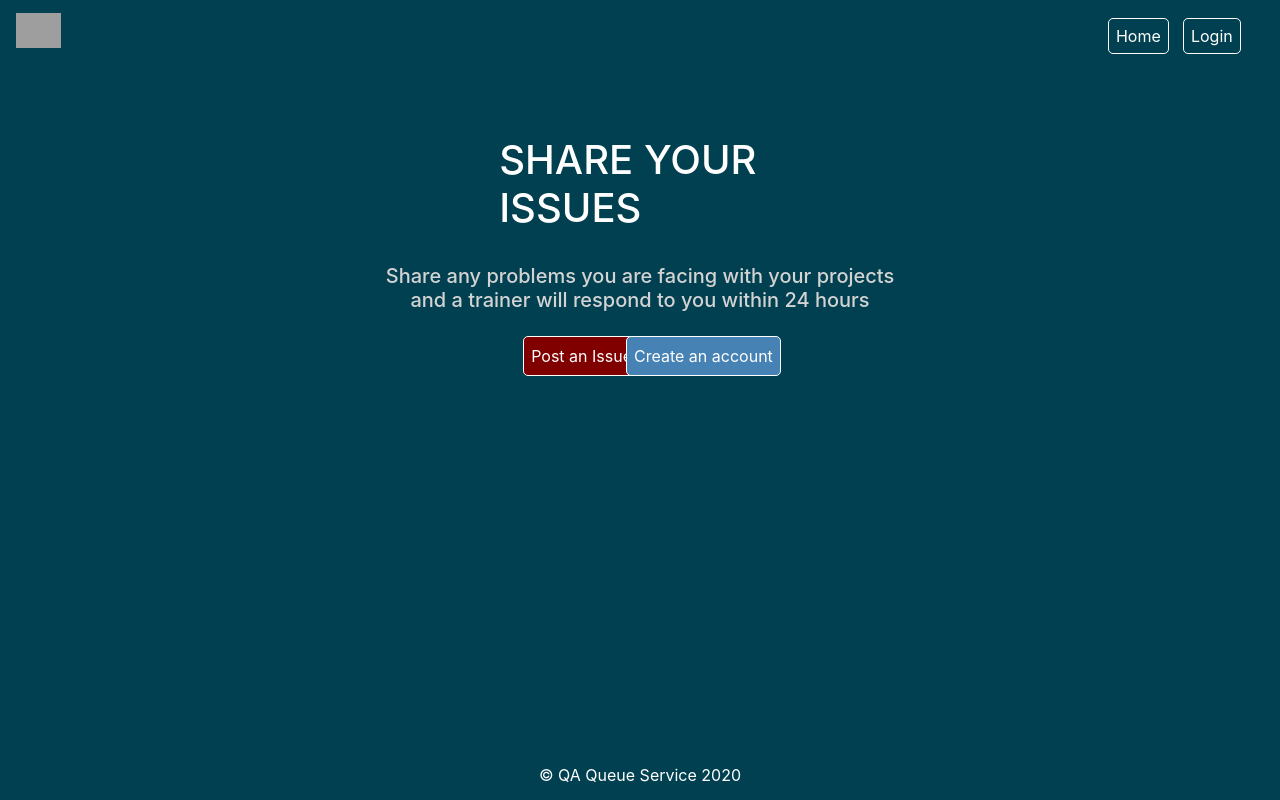
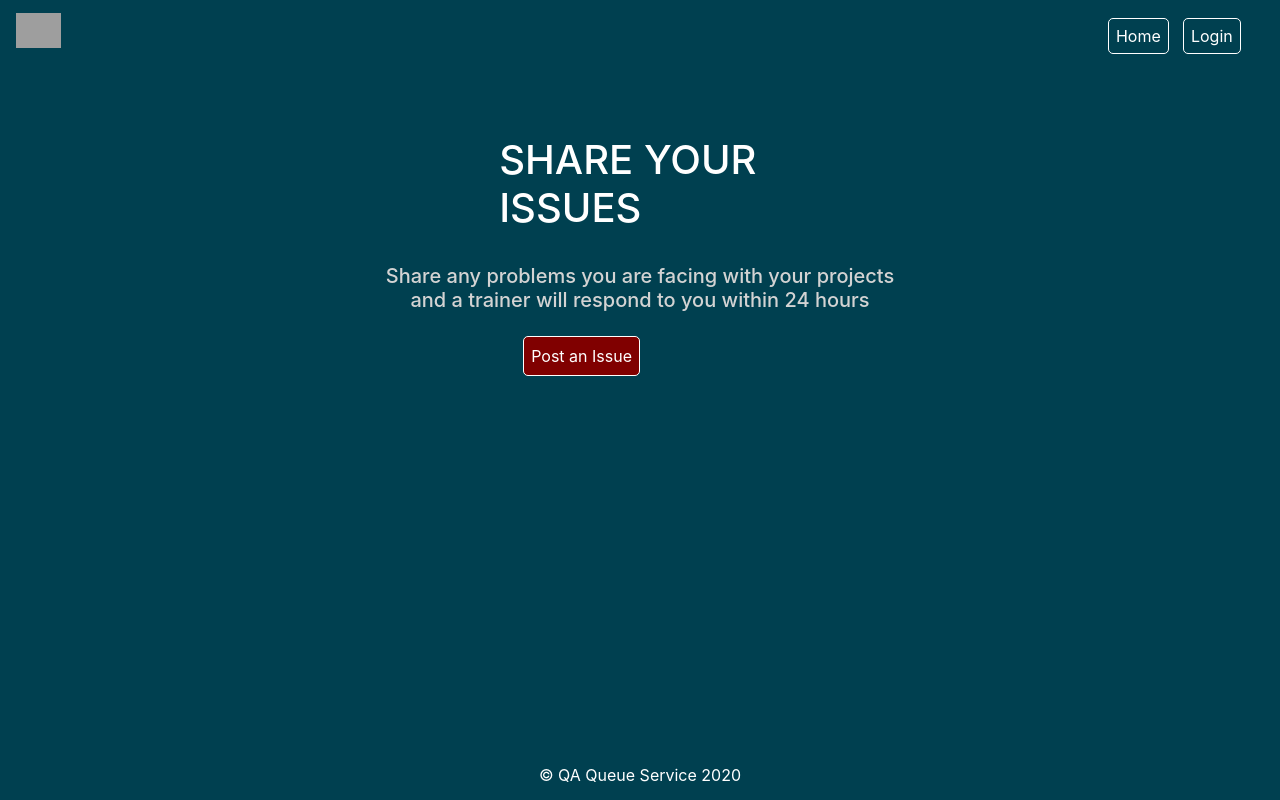
Before and after one commit to sa-mh/QA-GP-T2, a React (Create React App) app in the folder App/frontend/: page / in a window 1280 px wide. Built offline with nearby package versions, Linux system fonts and the light colour scheme; grey boxes are pictures that could not be loaded.

Commit message:
changed homepage

```diff
--- a/App/frontend/src/Homepage.jsx
+++ b/App/frontend/src/Homepage.jsx
@@ -11,13 +11,10 @@ const Homepage = () => {
               <h5 id="home-second-line">Share any problems you are facing with your projects and a trainer will respond to you within 24 hours</h5>
               <div class="home-buttons">
 
-              <Link to="/login">
+              <Link to="/postIssue">
               <button class="home-button-item" id="home-button-post">Post an Issue</button>
               </Link>
 
-              <Link to="/createAccount">
-                  <button class="home-button-item" id="home-button-createAccount">Create an account</button>
-                  </Link>
               </div>
               </div>
 
```
